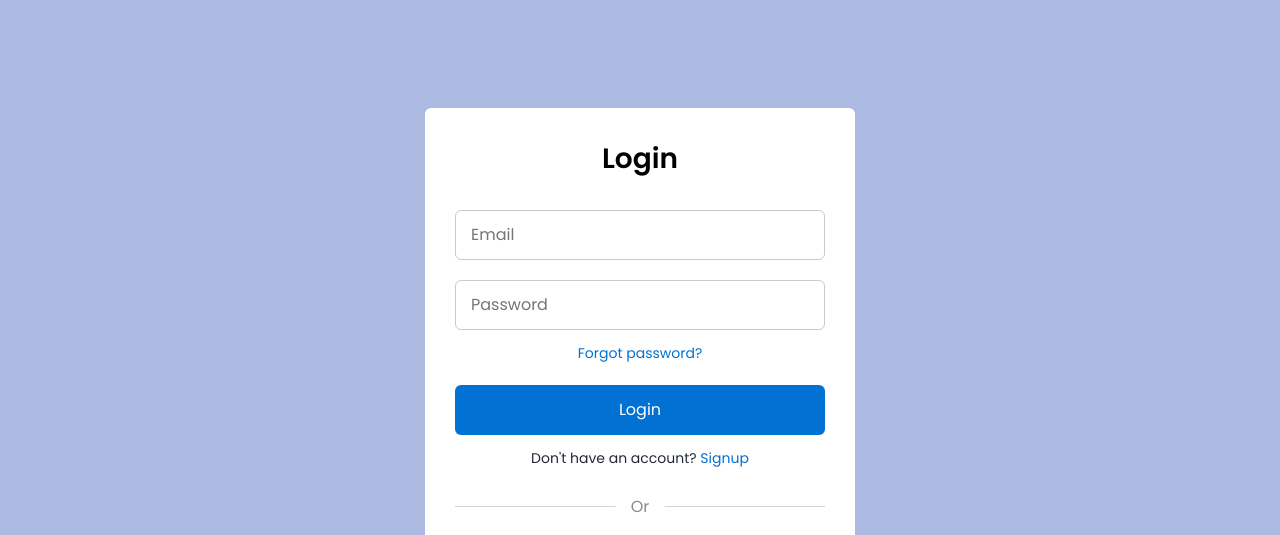
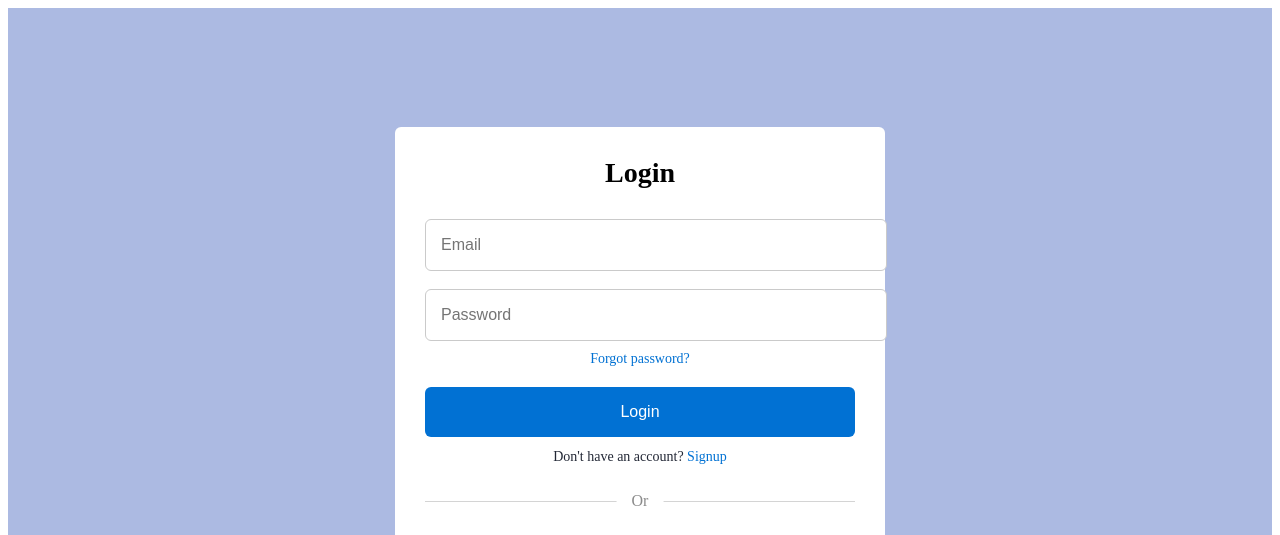
Before and after one commit to singhshubham1106/SIMTASK, a plain HTML site: page login.html in a window 1280 px wide. Shown: the top 535 px of the page. Drawn offline with Linux system fonts and the light colour scheme.

Commit message:
login.css

```diff
--- a/login.css
+++ b/login.css
@@ -1,7 +1,4 @@
-/* Google Fonts - Poppins */
-@import url('https://fonts.googleapis.com/css2?family=Poppins:wght@300;400;500;600&display=swap');
-
-*{
+{
     margin: 0;
     padding: 0;
     box-sizing: border-box;
```
